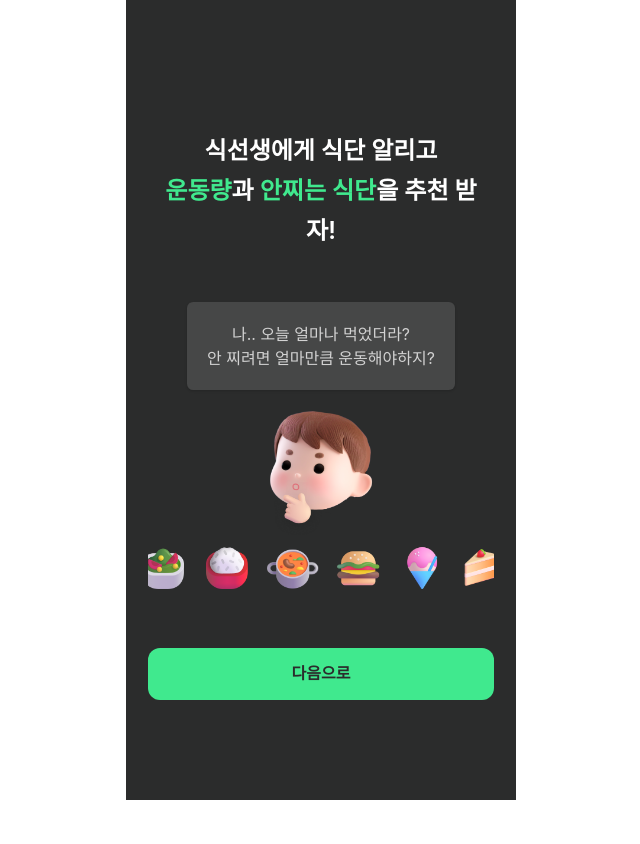
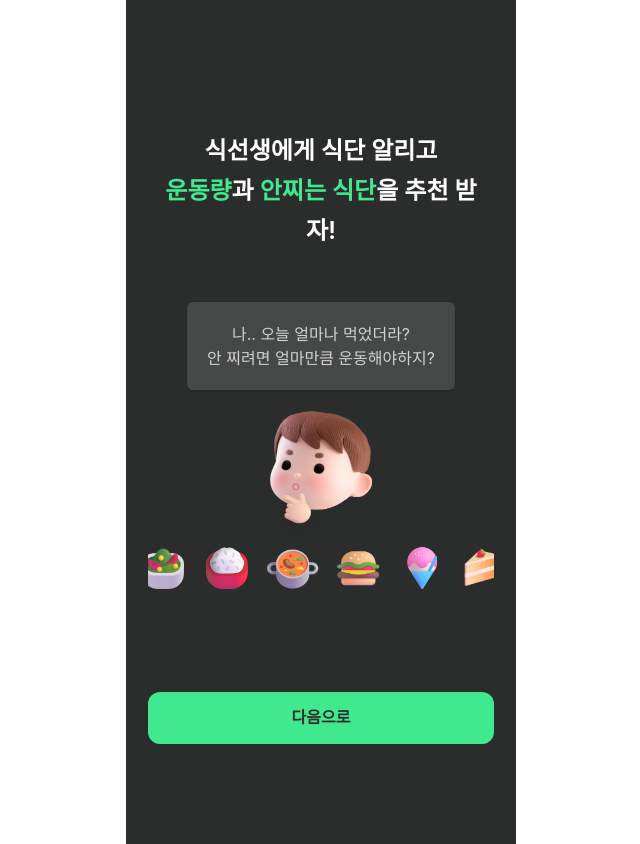
Before and after one commit to potenday-project/312TEN036-FE, a Next.js app: page / in a window 1280 px wide. Shown: the whole page, without its empty margins (319-959 px from the left). Before the commit the page ends 800 px from the top, so only its background shows below. Built offline with nearby package versions, Linux system fonts and the light colour scheme.

Commit message:
design : 기본적인 layout 반응형

```diff
--- a/src/app/page.tsx
+++ b/src/app/page.tsx
@@ -26,6 +26,7 @@ export default function Home() {
       w={"100%"}
       pos={"relative"}
       maxW={"390px"}
+      minH={"844px"}
       height={"100vh"}
       padding={"60px 22px"}
       margin={"0 auto"}
```
